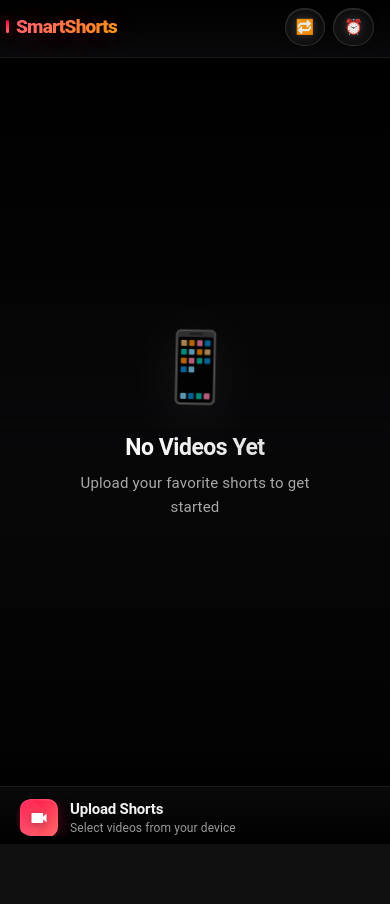
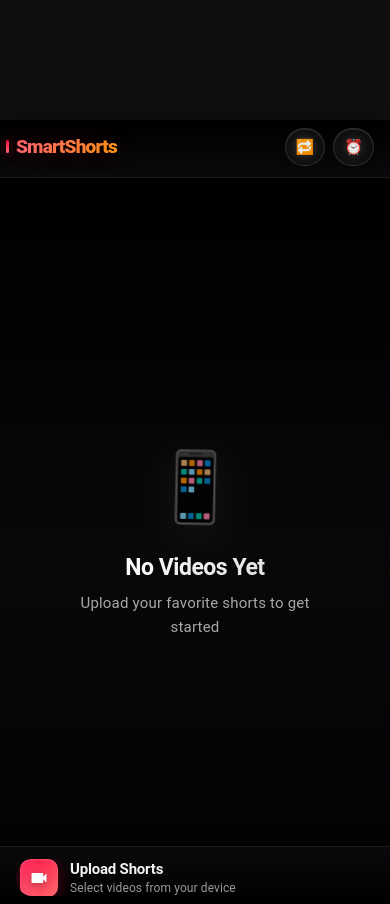
Before and after one commit to ThanoZs/smartshorts, a React (Create React App) app: page / in a window 390 px wide. Before the commit the page ends 844 px from the top, so only its background shows below. Built offline with nearby package versions, Linux system fonts and the light colour scheme.

Commit message:
06-02-2026 last push

```diff
--- a/src/App.css
+++ b/src/App.css
@@ -14,6 +14,9 @@ body {
   -webkit-tap-highlight-color: transparent;
   -webkit-font-smoothing: antialiased;
   -moz-osx-font-smoothing: grayscale;
+
+  /* FIX: Add padding for fixed header */
+  padding-top: calc(64px + env(safe-area-inset-top, 47px));
 }
 
 .smartshorts-app {
@@ -23,6 +26,9 @@ body {
   background: #0f0f0f;
   position: relative;
   overflow: hidden;
+
+  /* FIX: Ensure content doesn't hide under header */
+  padding-top: calc(64px + env(safe-area-inset-top, 47px));
 }
 
 /* Hide all scrollbars completely */
@@ -107,12 +113,22 @@ textarea {
   .upload-footer {
     padding-bottom: max(8px, env(safe-area-inset-bottom));
   }
+
+  /* FIX: Mobile safe area padding */
+  body, .smartshorts-app {
+    padding-top: max(calc(64px + env(safe-area-inset-top, 47px)), 60px);
+  }
 }
 
 /* Responsive */
 @media (max-width: 430px) {
   .app-header { height: 56px; }
   .upload-footer { height: 56px; }
+
+  /* FIX: Adjust padding for mobile */
+  body, .smartshorts-app {
+    padding-top: calc(60px + env(safe-area-inset-top, 59px));
+  }
 }
 
 @media (min-width: 1025px) {
@@ -135,3 +151,17 @@ button:focus-visible {
     transition-duration: 0.01ms !important;
   }
 }
+
+/* Mobile-specific adjustments */
+@media (max-width: 375px) {
+  body, .smartshorts-app {
+    padding-top: calc(56px + env(safe-area-inset-top, 20px));
+  }
+}
+
+/* Landscape mode */
+@media (orientation: landscape) and (max-height: 500px) {
+  body, .smartshorts-app {
+    padding-top: calc(52px + env(safe-area-inset-top, 0px));
+  }
+}
--- a/src/components/Header.css
+++ b/src/components/Header.css
@@ -1,4 +1,3 @@
-/* components/Header.css - Fixed for iPhone 15 */
 /* components/Header.css - Fixed */
 .app-header {
   padding: calc(14px + env(safe-area-inset-top)) 20px 14px 20px;
--- a/src/components/UploadFooter.css
+++ b/src/components/UploadFooter.css
@@ -1,4 +1,4 @@
-/* components/UploadFooter.css */
+/* components/UploadFooter.css - Fixed height */
 .upload-footer {
   background: linear-gradient(
     180deg,
@@ -15,7 +15,7 @@
   max-height: 64px;
   box-sizing: border-box;
   position: relative;
-  z-index: 100; /* Higher than progress bar (90) */
+  z-index: 100; /* Higher than progress bar */
   transition: all 0.3s cubic-bezier(0.4, 0, 0.2, 1);
 }
 
```
Also changed, not shown: 1 other file (tests, documents, lock files or other folders).
